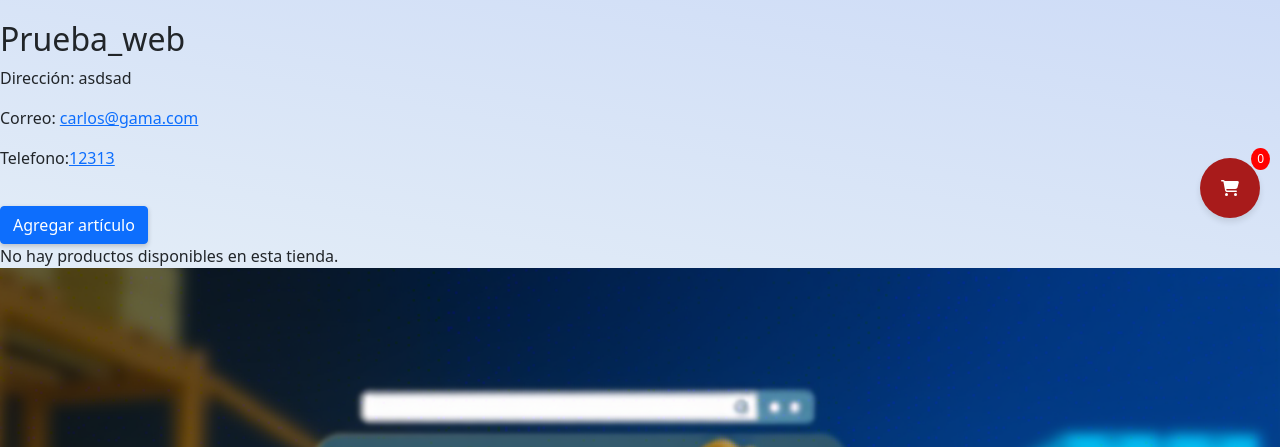
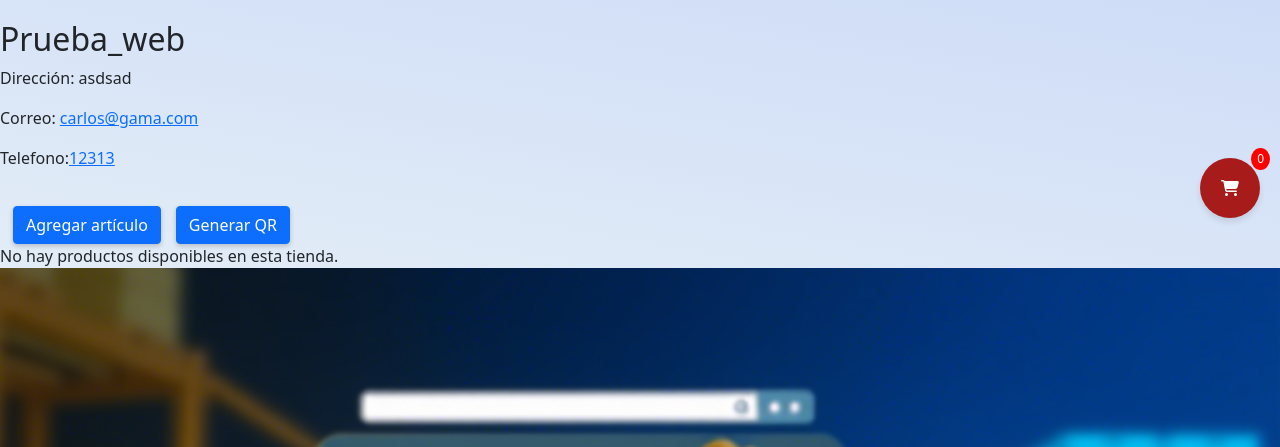
Before and after one commit to carlosr301101/Django-desoft, a Django app: page /Mi_negocio/ver_tienda/14/ in a window 1280 px wide. Shown: the part 82-529 px from the top of the page. Run offline with Django 5.2, Linux system fonts and the light colour scheme; a user stored in the database is signed in; data comes from the database, SQL or seed files in the repository; some libraries are stand-ins or nearby versions.

Commit message:
QR code generation

```diff
--- a/django_project/Mi_negocio/static/Mi_negocio/carrito.js
+++ b/django_project/Mi_negocio/static/Mi_negocio/carrito.js
@@ -112,6 +112,10 @@ document.addEventListener("DOMContentLoaded", function () {
     }
   });
 
+  document.getElementById("qrButton").addEventListener("click", function () {
+    alert("Comparte este Código QR que contiene el link de tu tienda");
+  });
+
   // Inicializa la interfaz del carrito
   updateCartUI();
 });
--- a/django_project/Mi_negocio/templates/Mi_negocio/ver_tienda.html
+++ b/django_project/Mi_negocio/templates/Mi_negocio/ver_tienda.html
@@ -113,9 +113,22 @@
     </ul>
   </div>
   {%endif%} {% if request.user == tienda.propietario %}
-  <a href="{% url 'agregar_articulo' tienda_id=tienda.id %}">
-    <button class="btn btn-primary">Agregar artículo</button>
-  </a>
+  <div class="row">
+    <ul
+      class="nav col-12 col-lg-auto me-lg-auto mb-2 justify-content-center mb-md-0"
+    >
+      <li style="margin-left: 25px">
+        <a href="{% url 'agregar_articulo' tienda_id=tienda.id %}">
+          <button class="btn btn-primary">Agregar artículo</button>
+        </a>
+      </li>
+      <li style="margin-left: 15px">
+        <a id="qrButton" href="{% url 'generar_qr' tienda_id=tienda.id %}">
+          <button class="btn btn-primary">Generar QR</button>
+        </a>
+      </li>
+    </ul>
+  </div>
   {% endif %} {% if page_obj %}
   <!-- Paginación -->
   <nav aria-label="Page navigation">
--- a/django_project/Mi_negocio/urls.py
+++ b/django_project/Mi_negocio/urls.py
@@ -13,8 +13,10 @@ urlpatterns=[
     path('generate-pdf/<int:tienda_id>/', views.generate_pdf, name='generate_pdf'),
     path('buscar/', views.buscar_articulos, name='buscar_articulo'),
     path('listar_tiendas/', views.listar_tiendas, name='listar_tiendas'),
+
     path('crear_tienda/', views.crear_tienda, name='crear_tienda'),
     path('ver_tienda/<int:tienda_id>/', views.ver_tienda, name='ver_tienda'),
     path('ver_tienda/<int:tienda_id>/agregar_articulo/', views.agregar_articulo, name='agregar_articulo'),
     path('ver_tienda/eliminar/<int:articulo_id>/', views.eliminar_articulo, name='eliminar_articulo'),
+    path('generar_qr/<int:tienda_id>/', views.generate_qr, name='generar_qr'),
 ]
--- a/django_project/Mi_negocio/views.py
+++ b/django_project/Mi_negocio/views.py
@@ -14,8 +14,9 @@ import os
 import requests
 from datetime import datetime
 from django.utils.text import slugify
-
-
+import qrcode
+import requests
+import json
 # Create your views here.
 def index(request):
     return render(request,"Mi_negocio/index.html")
@@ -190,7 +191,36 @@ def send_pdf_to_whatsapp(tienda,time_format):
 
     return url
 
+def generate_qr(request,tienda_id):
+    # URL de tu tienda
+    tienda = Tienda.objects.get(id=tienda_id)
+    url_tienda = f"https://minegocio.pythonanywhere.com/Mi_negocio/ver_tienda/{tienda_id}"
+   # print (request)
 
+    qr = qrcode.QRCode(
+        version=1,
+        error_correction=qrcode.constants.ERROR_CORRECT_L,
+        box_size=10,
+        border=4,
+    )
+    qr.add_data(url_tienda)
+    qr.make(fit=True)
+
+    # Crear una imagen del código QR
+    img = qr.make_image(fill_color="black", back_color="white")
+
+
+    # Guardar la imagen en un buffer
+    buffer = BytesIO()
+    img.save(buffer, format="PNG")
+    buffer.seek(0)
+
+    # Devolver la imagen como respuesta HTTP
+    response = HttpResponse(content_type="image/png")
+    response["Content-Disposition"] = f'attachment; filename="tienda_{tienda.nombre}.png"'
+    response.write(buffer.getvalue())
+
+    return response
 
 
 def generate_pdf(request,tienda_id):
```
